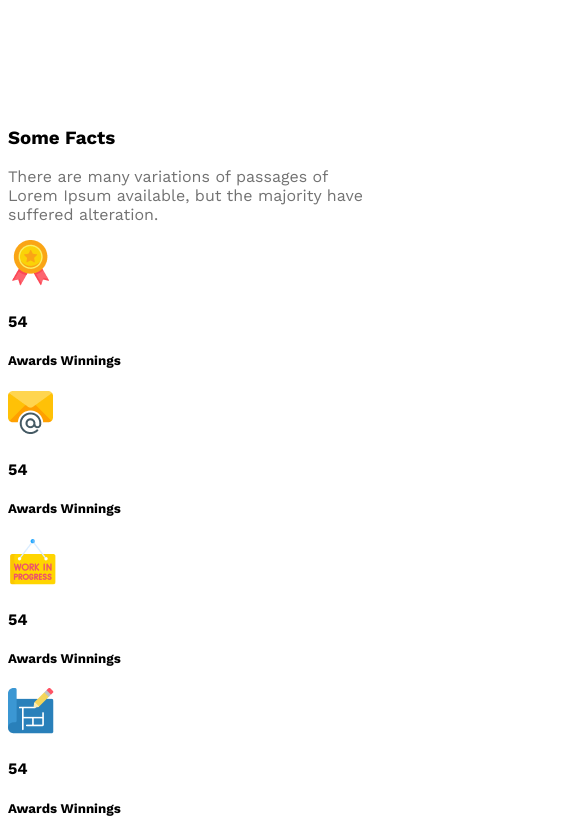
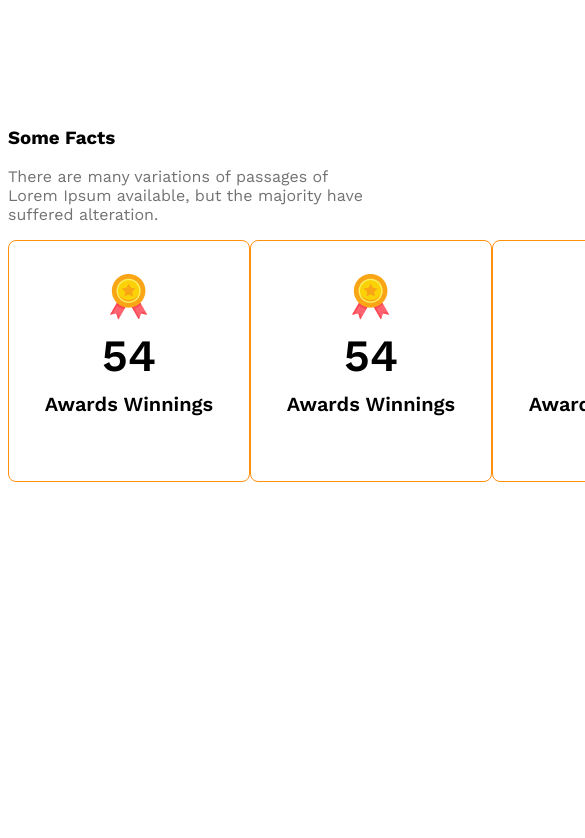
Before and after one commit to AnikaTabassum217/frontend-project-05, a plain HTML site: page index.html in a window 390 px wide. Shown: the part 2707-3545 px from the top of the page, 585 px wide, since content can reach past the window. After the commit the page ends 3197 px from the top, so only its background shows below. Drawn offline with nearby package versions, Linux system fonts and the light colour scheme; files whose address does not match are found by name.

Commit message:
fact section responsive

```diff
--- a/index.html
+++ b/index.html
@@ -60,29 +60,37 @@
             <p class="text-light-gray">There are many variations of passages of Lorem Ipsum available, but the majority
                 have suffered alteration.</p>
 
-            <div class="fact-container">
-                <div class="fact">
+            <div class="fact-container ">
+                <div class="fact-card  display-flex">
+                  <div>
                     <img class="fact-icon" src="./images/icons/ribon.png" alt="">
                     <h4 class="fact-number">54</h4>
                     <h5 class="fact-name">Awards Winnings</h5>
                   </div>
+                </div>
 
-                <div class="fact">
-                    <img class="fact-icon" src="./images/icons/email.png" alt="">
+                <div class="fact-card  display-flex">
+                    <div>
+                      <img class="fact-icon" src="./images/icons/ribon.png" alt="">
                       <h4 class="fact-number">54</h4>
                       <h5 class="fact-name">Awards Winnings</h5>
                     </div>
+                  </div>
 
-                <div class="fact">
-                    <img class="fact-icon" src="./images/icons/customers.png" alt="">
+                  <div class="fact-card  display-flex">
+                    <div>
+                      <img class="fact-icon" src="./images/icons/ribon.png" alt="">
                       <h4 class="fact-number">54</h4>
                       <h5 class="fact-name">Awards Winnings</h5>
                     </div>
+                  </div>
 
-                <div class="fact">
-                    <img class="fact-icon" src="./images/icons/projects.png" alt="">
+                  <div class="fact-card  display-flex">
+                    <div>
+                      <img class="fact-icon" src="./images/icons/ribon.png" alt="">
                       <h4 class="fact-number">54</h4>
                       <h5 class="fact-name">Awards Winnings</h5>
+                    </div>
                   </div>
             </div>
         </section>
--- a/style/style.css
+++ b/style/style.css
@@ -121,12 +121,35 @@ main>section {
   max-width: 530px;
 }
 
-
-
 #quick-list {
   font-weight: 500;
 }
+/* FACT RELATED STYLE */
+.fact-container{
+  display: grid;
+  grid-template-columns: repeat(4,1fr);
 
+}
+.fact-card{
+  border: 1px solid #FF900E;
+  width: 240px;
+  height: 240px;
+  border-radius: 8px;
+  justify-content: center;
+  align-items: center;
+  text-align: center;
+}
+.fact-number{
+  font-size: 2.8rem;
+  font-weight: 600;
+  margin-top: 5px;
+  margin-bottom: 10px;
+}
+.fact-name{
+  font-size: 1.25rem;
+  font-weight: 600;
+  margin-top: 10px;
+}
 @media screen and (max-width:576px) {
 
   .navbar,
```
Lines whose indentation alone changed are shown as unchanged.
